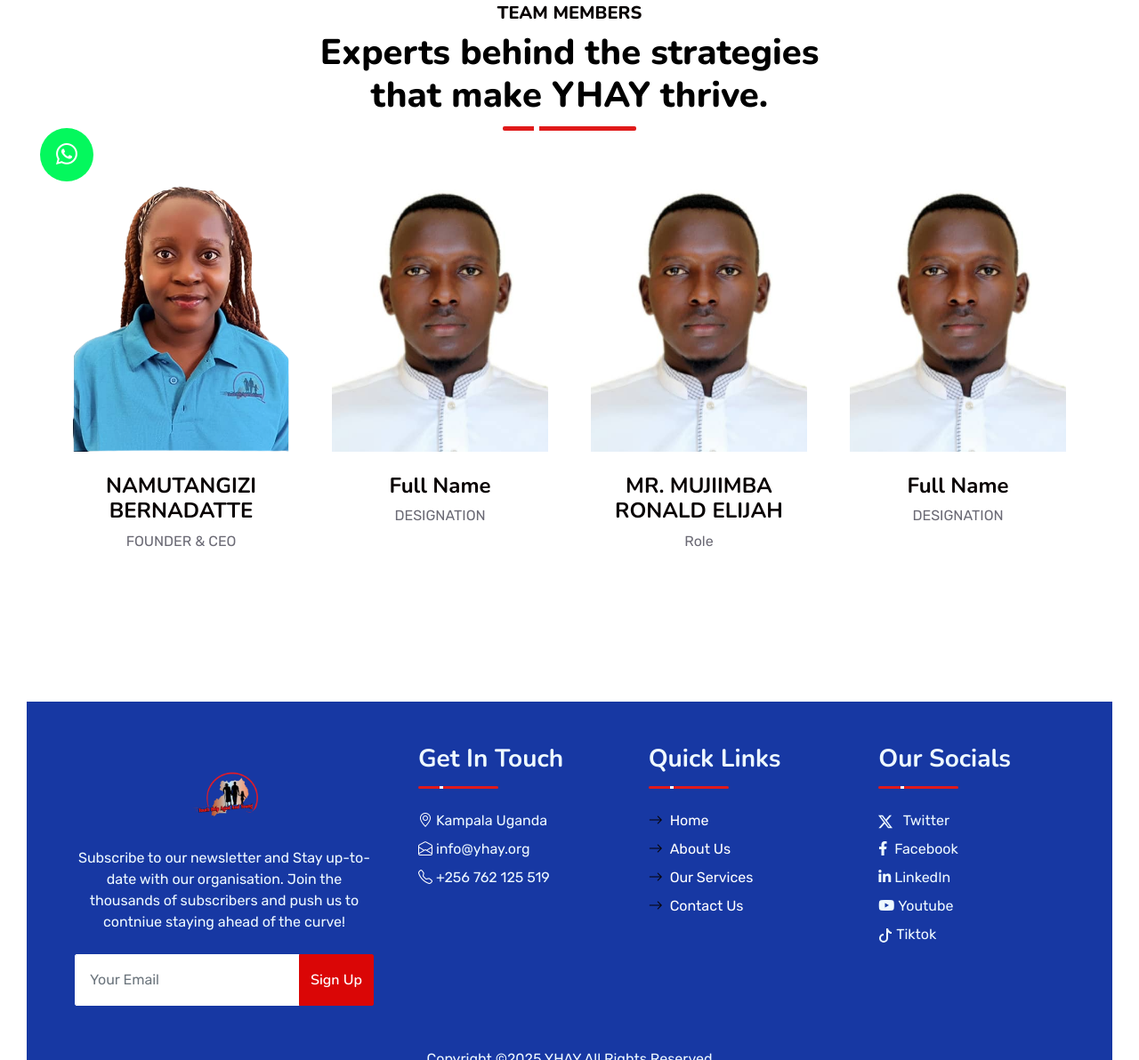
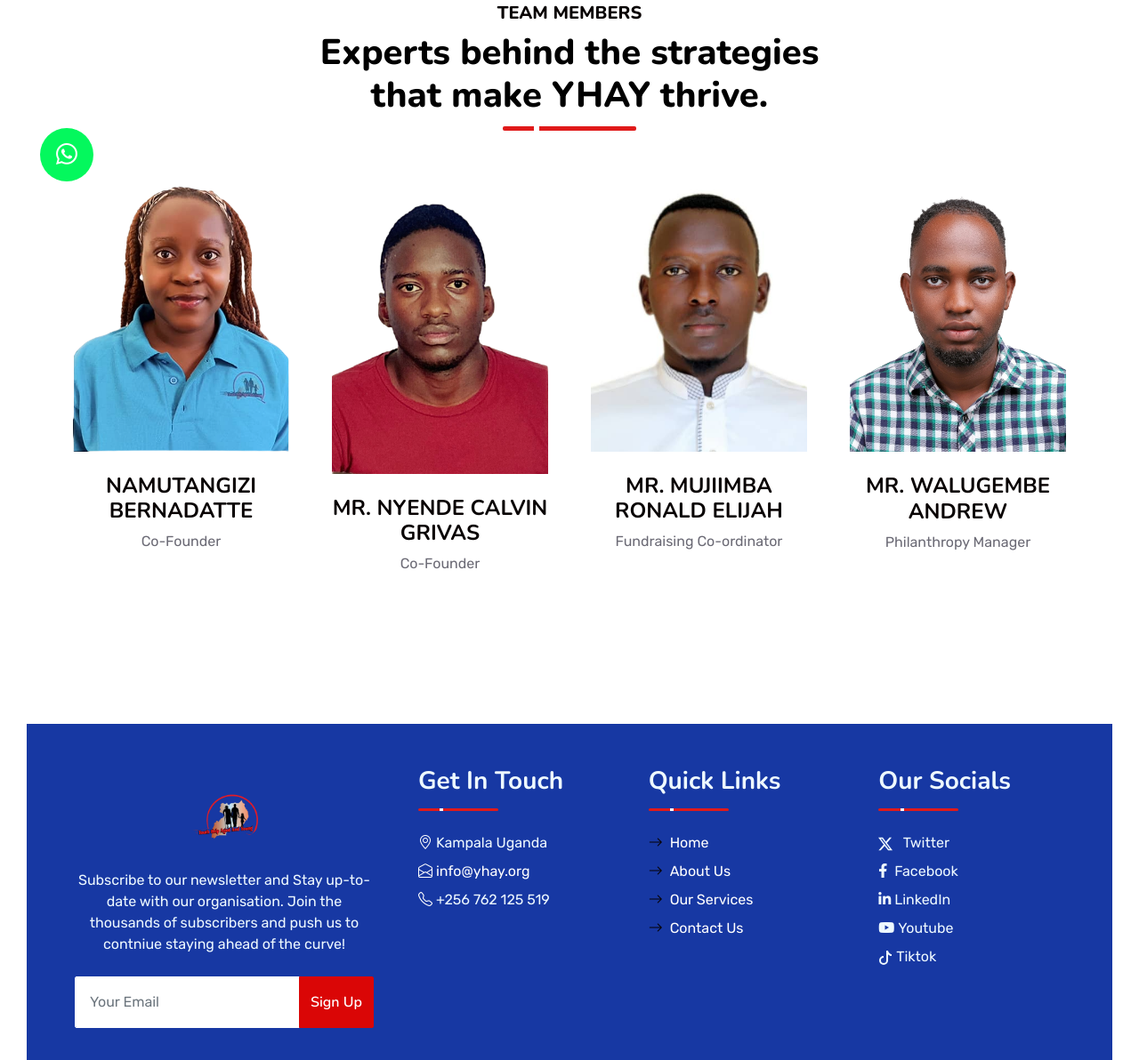
Before and after one commit to Allo-lala/Youth_Help_Website_Project, a plain HTML site: page team.html in a window 1280 px wide. Shown: the part 576-1768 px from the top of the page at 89% size. Drawn offline with nearby package versions, Linux system fonts and the light colour scheme.

Commit message:
team Roles

```diff
--- a/team.html
+++ b/team.html
@@ -88,12 +88,12 @@
                         <div class="team-img position-relative overflow-hidden">
                             <img class="img-fluid w-100" src="img/ceo.png" alt="">
                             <div class="team-social">
-                                <a class="btn btn-square btn-primary m-1" href="mailto:allankyagulanyi8@gmail.com"><i class="fa fa-envelope"></i></a>
+                                <a class="btn btn-square btn-primary m-1" href="mailto:renolaphiri@gmail.com"><i class="fa fa-envelope"></i></a>
                             </div>
                         </div>
                         <div class="text-center py-4">
                             <h4 class="text-primary">NAMUTANGIZI BERNADATTE </h4>
-                            <p class="text-uppercase m-0">FOUNDER & CEO</p>
+                            <p class=" m-0">Co-Founder</p>
                         </div>
                     </div>
                 </div>
@@ -101,15 +101,15 @@
                 <div class="col-lg-3 wow slideInUp" data-wow-delay="0.6s">
                     <div class="team-item bg-light rounded overflow-hidden">
                         <div class="team-img position-relative overflow-hidden">
-                            <img class="img-fluid w-100" src="img/team.jpeg" alt="">
+                            <img class="img-fluid w-100" src="img/Calvin.png" alt="">
                             <div class="team-social">
-                                <a class="btn btn-square btn-primary m-1" href="mailto:allankyagulanyi8@gmail.com"><i class="fa fa-envelope"></i></a>
+                                <a class="btn btn-square btn-primary m-1" href="mailto:calvingrivasnyende@gmail.com"><i class="fa fa-envelope"></i></a>
 
                             </div>
                         </div>
                         <div class="text-center py-4">
-                            <h4 class="text-primary">Full Name</h4>
-                            <p class="text-uppercase m-0">Designation</p>
+                            <h4 class="text-primary">MR. NYENDE CALVIN GRIVAS </h4>
+                            <p class=" m-0">Co-Founder</p>
                         </div>
                     </div>
                 </div>
@@ -123,7 +123,7 @@
                         </div>
                         <div class="text-center py-4">
                             <h4 class="text-primary">MR. MUJIIMBA RONALD ELIJAH</h4>
-                            <p class="text m-0">Role</p>
+                            <p class="text m-0">Fundraising Co-ordinator</p>
                         </div>
                     </div>
                 </div>
@@ -131,14 +131,14 @@
                 <div class="col-lg-3 wow slideInUp" data-wow-delay="0.6s">
                     <div class="team-item bg-light rounded overflow-hidden">
                         <div class="team-img position-relative overflow-hidden">
-                            <img class="img-fluid w-100" src="img/team.jpeg" alt="">
+                            <img class="img-fluid w-100" src="img/Andrew.png" alt="">
                             <div class="team-social">
-                                <a class="btn btn-square btn-primary m-1" href="mailto:allankyagulanyi8@gmail.com"><i class="fa fa-envelope"></i></a>
+                                <a class="btn btn-square btn-primary m-1" href="mailto:mronaldelijah@gmail.com"><i class="fa fa-envelope"></i></a>
                             </div>
                         </div>
                         <div class="text-center py-4">
-                            <h4 class="text-primary">Full Name</h4>
-                            <p class="text-uppercase m-0">Designation</p>
+                            <h4 class="text-primary">MR. WALUGEMBE ANDREW </h4>
+                            <p class=" m-0">Philanthropy Manager</p>
                         </div>
                     </div>
                 </div>
@@ -179,8 +179,7 @@
                                 <div> Kampala Uganda</div>
                             </div>
                             <div class="d-flex mb-2 ">
-                                <i class="bi bi-envelope-open text-white"></i> &nbsp;
-                                <div>info@yhay.org</div>
+                                <a class="bi bi-envelope-open text-white" href="mailto:info@yhay.org">  info@yhay.org</a> &nbsp;
                             </div>
                             <div class="d-flex mb-2">
                                 <i class="bi bi-telephone text-white"></i> &nbsp;
```
Also changed, not shown: docs.html (+1 -1 lines), index.html (+1 -3 lines), img/Andrew.png (added), img/Calvin.png (added).
